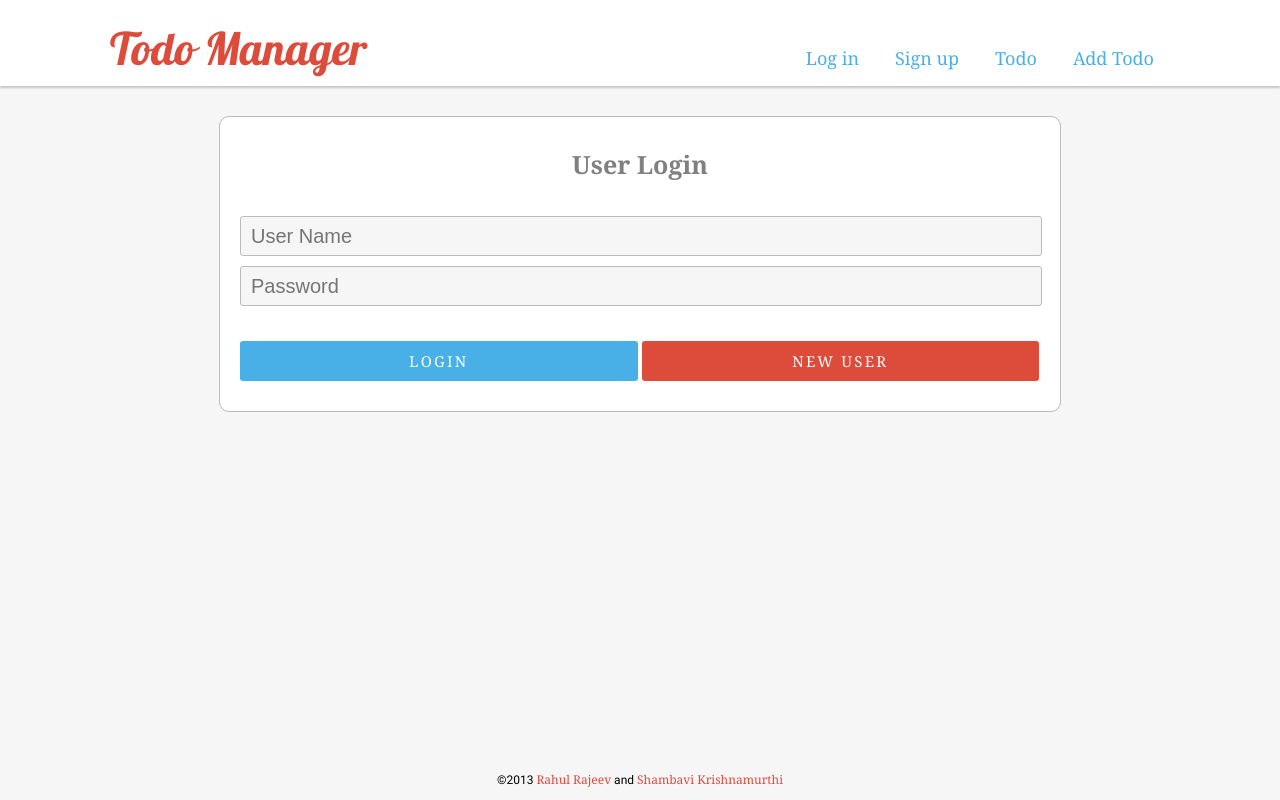
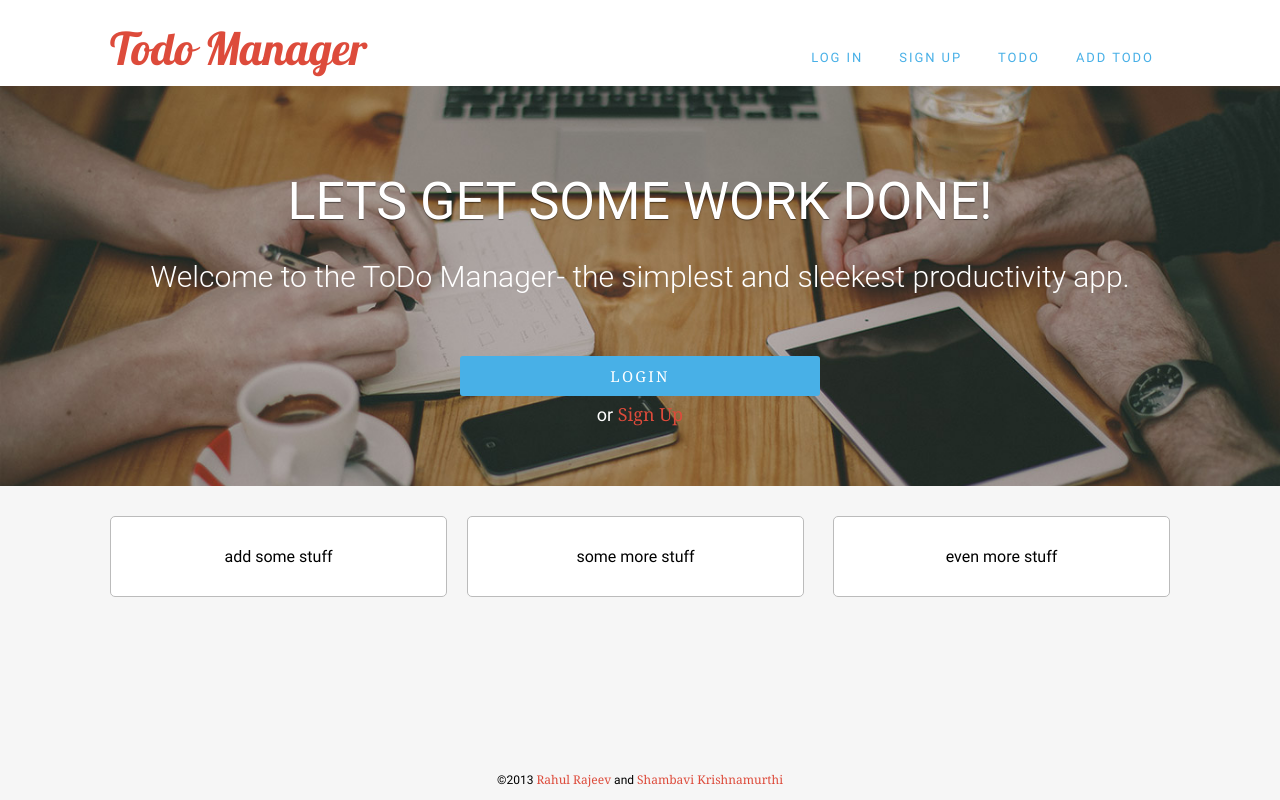
Before and after one commit to rhlrjv/WebApplications_Asssignment1, a PHP site: page / in a window 1280 px wide. Run offline with PHP 8.4, Linux system fonts and the light colour scheme.

Commit message:
Added Home page

```diff
--- a/Controller.php
+++ b/Controller.php
@@ -6,10 +6,13 @@
 	//if(isset($_REQUEST['restart']))
 	//	session_unset();
 
-	$view = "ViewLogin.php";
+	$view = "viewHome.php";
 
 	if(isset($_REQUEST['page'])){
 		switch ($_REQUEST['page']){
+			case "home":
+				$view = "viewHome.php";
+				break;
 			case "login":
 				$view = "viewLogin.php";
 				break;
--- a/ViewHeader.php
+++ b/ViewHeader.php
@@ -1,6 +1,6 @@
 <header>
 	<div class = "wrap">
-		<div class = "title">Todo Manager</div>
+		<a href = "?page=home"><div class = "title">Todo Manager</div></a>
 		<nav>
 			<a <?php if($view == "viewLogin.php") echo("class = \"selected\""); ?> href = "?page=login">Log in</a>
 			<a <?php if($view == "viewSignup.php") echo("class = \"selected\""); ?> href = "?page=signup">Sign up</a>
--- /dev/null
+++ b/ViewHome.php
@@ -0,0 +1,32 @@
+<!DOCTYPE html>
+<html>
+	<?php require 'ViewHead.php'; ?>
+
+	<body>
+
+		<?php require 'ViewHeader.php'; ?>
+		<div class = "banner home-banner">
+			<div class="wrap center banner-text">
+				<h2>Lets get some work done!</h2>
+				<p>Welcome to the ToDo Manager- the simplest and sleekest productivity app.</p>
+				<a class="btn" href = "?page=login">Login</a><br/>
+				or <a href = "?page=signup">Sign Up</a>
+			</div>
+			<div style="clear:both"></div>
+		</div>
+		<div class = "wrap">
+			<div class = "container-box third left center">
+			add some stuff
+			</div>
+			<div class = "container-box third center">
+			some more stuff
+			</div>
+			<div class = "container-box third right center">
+			even more stuff
+			</div>
+
+		</div>
+		<div style="clear:both"></div>
+		<?php require 'ViewFooter.php'; ?>
+	</body>
+</html>
--- a/ViewLogin.php
+++ b/ViewLogin.php
@@ -12,9 +12,10 @@
 				<form method="post">
 					<input class="text-entry ninety-width"  placeholder="User Name" name="UserName" type="text"/>
 					<input class="text-entry ninety-width"  placeholder="Password" name="Password" type="password"/><br/>
-					<input class = "btn half-width" type="submit" name="submitlogin" value="Login"/>
-					<input class = "btn red-btn half-width" type="submit" name="signup" value="New User"/>
+					<input class = "btn half-width left" type="submit" name="submitlogin" value="Login"/>
+					<input class = "btn red-btn half-width right" type="submit" name="signup" value="New User"/>
 				</form>
+				<div style="clear:both"></div>
 			</div>
 		</div>
 		<?php require 'ViewFooter.php'; ?>
--- a/styles.css
+++ b/styles.css
@@ -19,7 +19,7 @@ a:hover{
 
 header{
 	background-color:#fff;
-	margin : 0 0 20px 0;
+	margin : 0 0 0px 0;
 	box-shadow: 0 2px 2px rgba(0,0,0,.2);
 }
 
@@ -39,6 +39,7 @@ footer{
 	position : fixed;
 	bottom :0px;
 	width : 100%;
+	background-color: #f6f6f6;
 }
 
 .inner_text_shadow
@@ -54,6 +55,10 @@ footer{
 .center-button{
 	margin: 0 auto;
 	width  : 300px
+}
+
+.center{
+	text-align: center;
 }
 
 .justify {
@@ -84,6 +89,7 @@ footer{
 
 .btn:hover{
 	background-color: #409bcc;
+	color: #fff;
 }
 
 .red-btn {
@@ -129,11 +135,35 @@ footer{
 
 .form {
 	width : 800px;
-	margin : 30px auto;
+	margin : 40px auto;
 	background-color : #fff;
 	border : 1px solid #bbbbbb;
 	border-radius: 10px;
 	padding : 30px 20px;
+}
+
+.container-box{
+	margin: 30px 0;
+	background-color : #fff;
+	border : 1px solid #bbbbbb;
+	border-radius: 5px;
+	padding : 30px 20px;
+}
+
+.third{
+	width:295px;
+	float :left;
+	margin : 30px 10px;
+}
+
+.left{
+	margin-left:0px;
+	float:left;
+}
+
+.right{
+	margin-right:0px;
+	float:right;
 }
 
 h1 {
@@ -169,11 +199,53 @@ nav a{
 	color: #48b0e7;
 	margin : 5px 5px;
 	padding: 5px 10px;
-	font-size: 18px;
+	font-size: 13px;
 	border : 1px solid #fff;
-	width: 100px;
+	/*width: 100px;*/
+	text-transform: uppercase;
+	/*text-shadow: 0 1px 2px rgba(0,0,0,.4);*/
+	line-height: 24px;
+	letter-spacing: .15em;
+	text-align: center;
+	font-family: "roboto", sans-serif;
 }
 
 .selected{
 	border-bottom: 2px solid #dd4b3b;
 }
+
+.banner{
+	padding: 60px;
+	-moz-box-sizing: border-box;
+	box-sizing: border-box;
+	font-size: 18px;
+	font-weight: 200;
+	line-height: 36px;
+	color: #fff;
+	background-color: #1a1a1a;
+	background-size: cover;
+	background-position: center;
+	width: 100%;
+	min-width: 1060px;
+	height: 400px;
+}
+
+.home-banner{
+	background-image: url('images/home-banner.jpg');
+	height: 400px;
+}
+
+.banner-text h2{
+	font-weight: 500;
+	font-size: 52px;
+	line-height: 1em;
+	text-shadow: 0 1px 1px rgba(0,0,0,.5);
+	text-transform: uppercase;
+	margin: 30px 0 0px 0;
+}
+
+.banner-text p{
+	font-size: 30px;
+	line-height: 38px;
+	font-family: "roboto light"
+}
```
Also changed, not shown: ViewAccount.php (+14 -0 lines), ViewContact.php (+14 -0 lines), ViewNews.php (+14 -0 lines), ViewSignup.php (+5 -4 lines), ViewTaskManagement.php (+14 -0 lines), ViewTodo.php (+12 -9 lines), images/home-banner.jpg (added), 1 other file.
